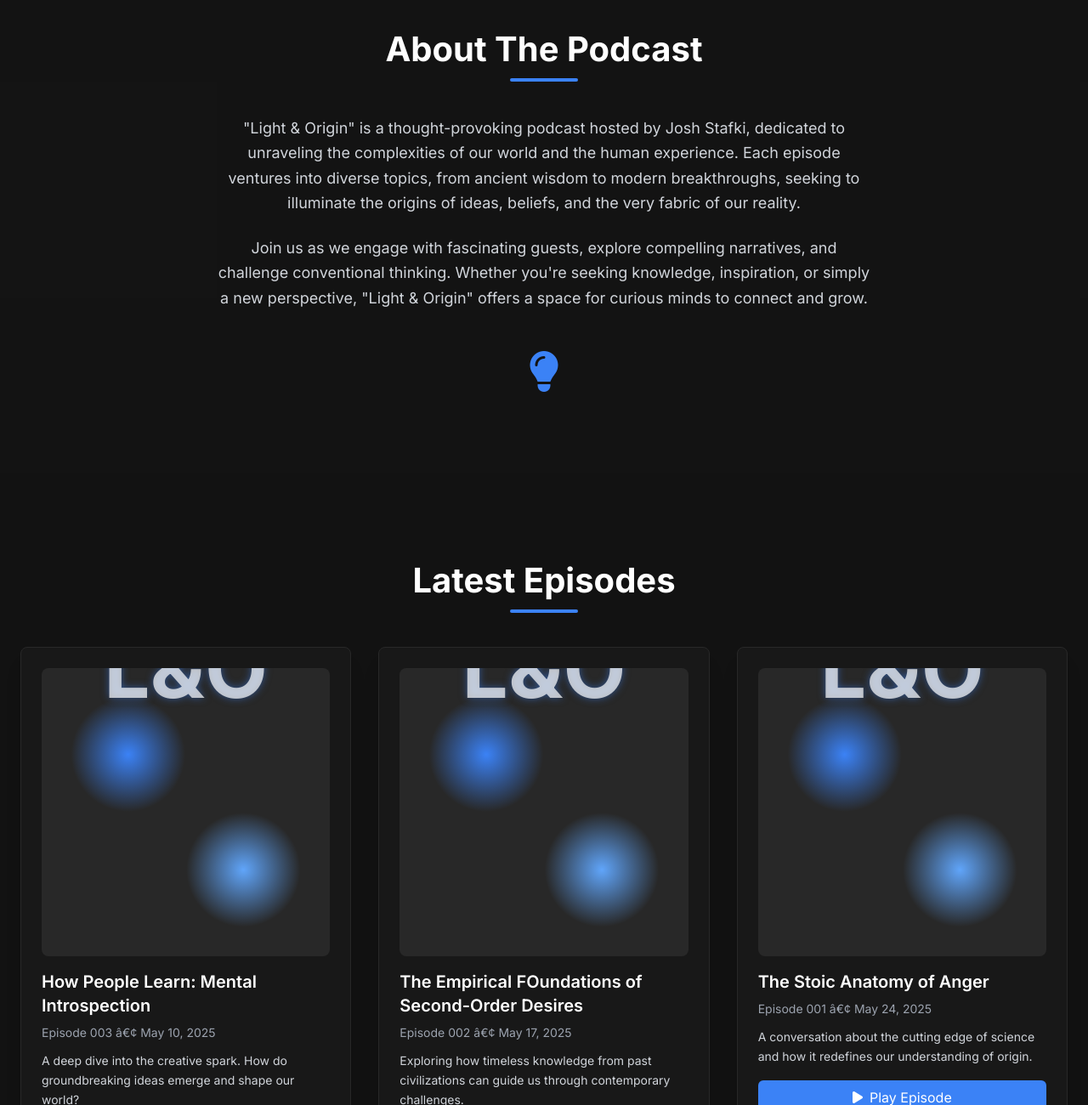
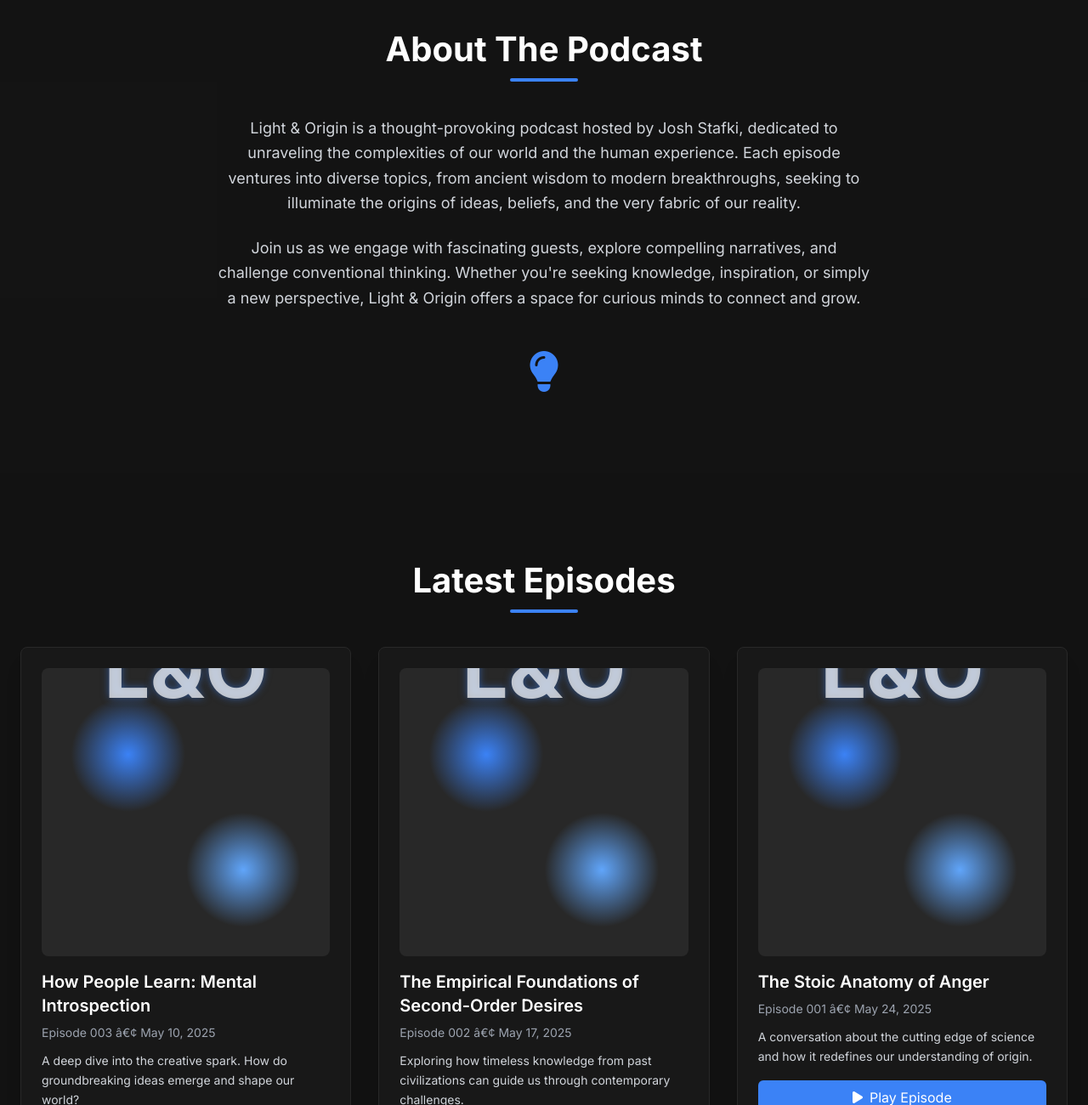
Before and after one commit to joshstafki/Light-Origin, a plain HTML site: page index.html in a window 1280 px wide. Shown: the part 920-2220 px from the top of the page at 85% size. Drawn offline with nearby package versions, Linux system fonts and the light colour scheme.

Commit message:
Update index.html

```diff
--- a/index.html
+++ b/index.html
@@ -172,10 +172,10 @@
         <div class="container mx-auto px-6">
             <h3 class="section-title text-white fade-in-up">About The Podcast</h3> <div class="max-w-3xl mx-auto text-center text-gray-300 space-y-6 mt-10">
                 <p class="text-lg leading-relaxed fade-in-up" style="transition-delay: 0.1s;">
-                    "Light & Origin" is a thought-provoking podcast hosted by Josh Stafki, dedicated to unraveling the complexities of our world and the human experience. Each episode ventures into diverse topics, from ancient wisdom to modern breakthroughs, seeking to illuminate the origins of ideas, beliefs, and the very fabric of our reality.
+                    Light & Origin is a thought-provoking podcast hosted by Josh Stafki, dedicated to unraveling the complexities of our world and the human experience. Each episode ventures into diverse topics, from ancient wisdom to modern breakthroughs, seeking to illuminate the origins of ideas, beliefs, and the very fabric of our reality.
                 </p>
                 <p class="text-lg leading-relaxed fade-in-up" style="transition-delay: 0.2s;">
-                    Join us as we engage with fascinating guests, explore compelling narratives, and challenge conventional thinking. Whether you're seeking knowledge, inspiration, or simply a new perspective, "Light & Origin" offers a space for curious minds to connect and grow.
+                    Join us as we engage with fascinating guests, explore compelling narratives, and challenge conventional thinking. Whether you're seeking knowledge, inspiration, or simply a new perspective, Light & Origin offers a space for curious minds to connect and grow.
                 </p>
                  <div class="pt-6 fade-in-up" style="transition-delay: 0.3s;">
                     <i class="fas fa-lightbulb fa-3x accent-color"></i> </div>
@@ -198,7 +198,7 @@
                     </button>
                 </div>
                 <div class="card p-6 rounded-lg shadow-xl fade-in-up" style="transition-delay: 0.2s;">
-                    <div class="podcast-cover-placeholder mb-4"></div> <h4 class="text-xl font-semibold mb-2 text-white">The Empirical FOundations of Second-Order Desires</h4>
+                    <div class="podcast-cover-placeholder mb-4"></div> <h4 class="text-xl font-semibold mb-2 text-white">The Empirical Foundations of Second-Order Desires</h4>
                     <p class="text-gray-400 text-sm mb-3">Episode 002 • May 17, 2025</p>
                     <p class="text-gray-300 mb-4 text-sm leading-relaxed">
                         Exploring how timeless knowledge from past civilizations can guide us through contemporary challenges.
@@ -251,7 +251,7 @@
     <section id="listen" class="py-16 md:py-24">
         <div class="container mx-auto px-6 text-center">
             <h3 class="section-title text-white fade-in-up">Where To Listen</h3> <p class="text-gray-300 mt-6 mb-10 max-w-xl mx-auto text-lg fade-in-up" style="transition-delay: 0.1s;">
-                Follow "Light & Origin" on your favorite podcast platform and never miss an episode.
+                Follow Light & Origin on your favorite podcast platform and never miss an episode.
             </p>
             <div class="flex justify-center items-center space-x-6 md:space-x-10 fade-in-up" style="transition-delay: 0.2s;">
                 <a href="#" aria-label="Listen on Spotify" class="text-gray-400 hover:text-blue-500 transition duration-300">
```
